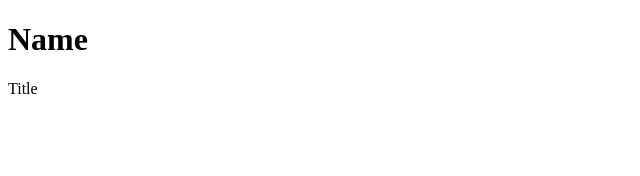
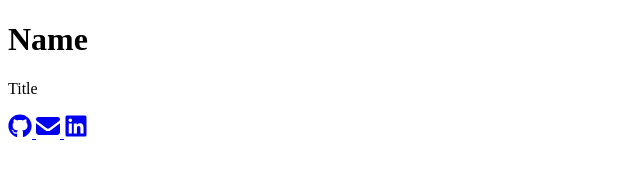
Before and after one commit to palebluedot4/code-snippets, a website: page templates/web/pages/resume/nebula/vanilla/index.html in a window 1280 px wide. Shown: the whole page, without its empty margins (0-640 px from the left). Drawn offline with Linux system fonts and the light colour scheme.

Commit message:
feat(html): add header section with contact info
This commit introduces the main header for the resume. It includes
the name, title, and a new contact information section. The contact
links for GitHub, email, and LinkedIn are represented by inline
SVG icons.

This section provides a clear and accessible way for viewers to
identify the person and access their professional profiles or
contact them directly. ARIA labels have been added to the links
to ensure better accessibility for screen readers.

```diff
--- a/templates/web/pages/resume/nebula/vanilla/index.html
+++ b/templates/web/pages/resume/nebula/vanilla/index.html
@@ -3,10 +3,72 @@
   <head>
     <meta charset="UTF-8" />
     <meta name="viewport" content="width=device-width, initial-scale=1.0" />
+    <meta name="description" content="Resume Template" />
     <title>Resume Template</title>
   </head>
   <body>
-    <h1 class="name">Name</h1>
-    <p class="title">Title</p>
+    <header>
+      <div class="container">
+        <h1 class="name">Name</h1>
+        <p class="title">Title</p>
+        <div class="contact-info" aria-label="Social media and contact links">
+          <a
+            href="https://github.com/palebluedot4"
+            target="_blank"
+            rel="noopener noreferrer"
+            aria-label="GitHub profile"
+          >
+            <svg
+              xmlns="http://www.w3.org/2000/svg"
+              viewBox="0 0 512 512"
+              width="24"
+              height="24"
+              fill="currentColor"
+              aria-hidden="true"
+            >
+              <path
+                d="M173.9 397.4c0 2-2.3 3.6-5.2 3.6-3.3 .3-5.6-1.3-5.6-3.6 0-2 2.3-3.6 5.2-3.6 3-.3 5.6 1.3 5.6 3.6zm-31.1-4.5c-.7 2 1.3 4.3 4.3 4.9 2.6 1 5.6 0 6.2-2s-1.3-4.3-4.3-5.2c-2.6-.7-5.5 .3-6.2 2.3zm44.2-1.7c-2.9 .7-4.9 2.6-4.6 4.9 .3 2 2.9 3.3 5.9 2.6 2.9-.7 4.9-2.6 4.6-4.6-.3-1.9-3-3.2-5.9-2.9zM252.8 8c-138.7 0-244.8 105.3-244.8 244 0 110.9 69.8 205.8 169.5 239.2 12.8 2.3 17.3-5.6 17.3-12.1 0-6.2-.3-40.4-.3-61.4 0 0-70 15-84.7-29.8 0 0-11.4-29.1-27.8-36.6 0 0-22.9-15.7 1.6-15.4 0 0 24.9 2 38.6 25.8 21.9 38.6 58.6 27.5 72.9 20.9 2.3-16 8.8-27.1 16-33.7-55.9-6.2-112.3-14.3-112.3-110.5 0-27.5 7.6-41.3 23.6-58.9-2.6-6.5-11.1-33.3 2.6-67.9 20.9-6.5 69 27 69 27 20-5.6 41.5-8.5 62.8-8.5s42.8 2.9 62.8 8.5c0 0 48.1-33.6 69-27 13.7 34.7 5.2 61.4 2.6 67.9 16 17.7 25.8 31.5 25.8 58.9 0 96.5-58.9 104.2-114.8 110.5 9.2 7.9 17 22.9 17 46.4 0 33.7-.3 75.4-.3 83.6 0 6.5 4.6 14.4 17.3 12.1 100-33.2 167.8-128.1 167.8-239 0-138.7-112.5-244-251.2-244zM105.2 352.9c-1.3 1-1 3.3 .7 5.2 1.6 1.6 3.9 2.3 5.2 1 1.3-1 1-3.3-.7-5.2-1.6-1.6-3.9-2.3-5.2-1zm-10.8-8.1c-.7 1.3 .3 2.9 2.3 3.9 1.6 1 3.6 .7 4.3-.7 .7-1.3-.3-2.9-2.3-3.9-2-.6-3.6-.3-4.3 .7zm32.4 35.6c-1.6 1.3-1 4.3 1.3 6.2 2.3 2.3 5.2 2.6 6.5 1 1.3-1.3 .7-4.3-1.3-6.2-2.2-2.3-5.2-2.6-6.5-1zm-11.4-14.7c-1.6 1-1.6 3.6 0 5.9s4.3 3.3 5.6 2.3c1.6-1.3 1.6-3.9 0-6.2-1.4-2.3-4-3.3-5.6-2z"
+              />
+            </svg>
+          </a>
+          <a
+            href="mailto:palebluedot42124@gmail.com"
+            aria-label="Send an email"
+          >
+            <svg
+              xmlns="http://www.w3.org/2000/svg"
+              viewBox="0 0 512 512"
+              width="24"
+              height="24"
+              fill="currentColor"
+              aria-hidden="true"
+            >
+              <path
+                d="M48 64c-26.5 0-48 21.5-48 48 0 15.1 7.1 29.3 19.2 38.4l208 156c17.1 12.8 40.5 12.8 57.6 0l208-156c12.1-9.1 19.2-23.3 19.2-38.4 0-26.5-21.5-48-48-48L48 64zM0 196L0 384c0 35.3 28.7 64 64 64l384 0c35.3 0 64-28.7 64-64l0-188-198.4 148.8c-34.1 25.6-81.1 25.6-115.2 0L0 196z"
+              />
+            </svg>
+          </a>
+          <a
+            href="https://www.linkedin.com/in/palebluedot4/"
+            target="_blank"
+            rel="noopener noreferrer"
+            aria-label="LinkedIn profile"
+          >
+            <svg
+              xmlns="http://www.w3.org/2000/svg"
+              viewBox="0 0 448 512"
+              width="24"
+              height="24"
+              fill="currentColor"
+              aria-hidden="true"
+            >
+              <path
+                d="M416 32L31.9 32C14.3 32 0 46.5 0 64.3L0 447.7C0 465.5 14.3 480 31.9 480L416 480c17.6 0 32-14.5 32-32.3l0-383.4C448 46.5 433.6 32 416 32zM135.4 416l-66.4 0 0-213.8 66.5 0 0 213.8-.1 0zM102.2 96a38.5 38.5 0 1 1 0 77 38.5 38.5 0 1 1 0-77zM384.3 416l-66.4 0 0-104c0-24.8-.5-56.7-34.5-56.7-34.6 0-39.9 27-39.9 54.9l0 105.8-66.4 0 0-213.8 63.7 0 0 29.2 .9 0c8.9-16.8 30.6-34.5 62.9-34.5 67.2 0 79.7 44.3 79.7 101.9l0 117.2z"
+              />
+            </svg>
+          </a>
+        </div>
+      </div>
+    </header>
   </body>
 </html>
```
